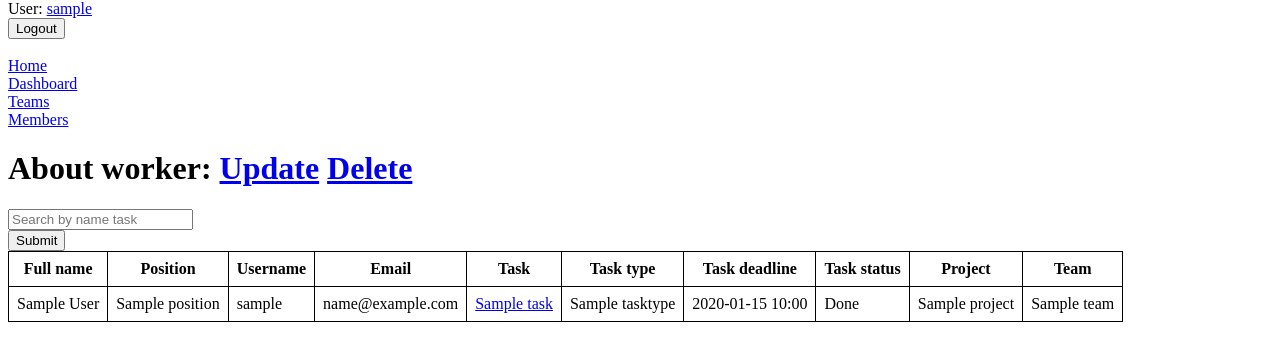
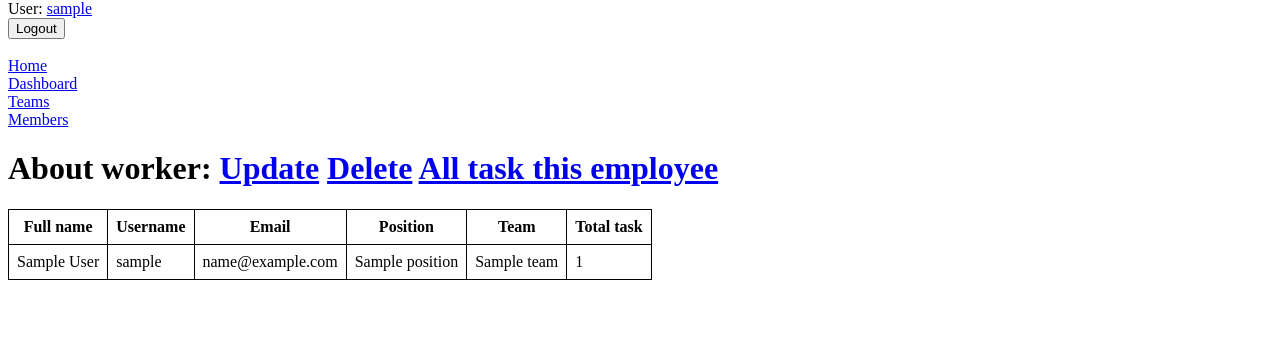
Before and after one commit to msubchak/team-task-manager, a Django app: page /members/1/ in a window 1280 px wide. Shown: the part 80-441 px from the top of the page. Run offline with Django 5.2, Linux system fonts and the light colour scheme; a user stored in the database is signed in; tables that the repository leaves empty hold one stand-in row (values such as "Sample post").

Commit message:
feat: Update worker page logic and layout, add WorkerTaskListView in views

```diff
--- a/static/css/styles.css
+++ b/static/css/styles.css
@@ -5,7 +5,8 @@
 .worker-detail,
 .worker-list,
 .team-list,
-.team-detail {
+.team-detail,
+.worker-tasks {
     border-collapse: collapse;
     border: 1px solid black;
     padding: 8px;
@@ -18,7 +19,8 @@
 .worker-detail td, .worker-detail th,
 .worker-list td, .worker-list th,
 .team-list td, .team-list th,
-.team-detail td, .team-detail th {
+.team-detail td, .team-detail th,
+.worker-tasks td, .worker-tasks th {
     padding: 8px;
     border: 1px solid black;
 }
--- a/tasks/forms.py
+++ b/tasks/forms.py
@@ -2,7 +2,7 @@ from django.contrib.auth import get_user_model
 from django import forms
 from django.contrib.auth.forms import UserCreationForm
 
-from tasks.models import Task, Worker
+from tasks.models import Task, Worker, Team
 
 
 class TaskForm(forms.ModelForm):
--- a/tasks/urls.py
+++ b/tasks/urls.py
@@ -16,6 +16,7 @@ from tasks.views import (
     TeamCreateView,
     TeamUpdateView,
     TeamDeleteView,
+    WorkerTaskListView,
 )
 
 app_name = "tasks"
@@ -37,4 +38,5 @@ urlpatterns = [
     path("members/<int:pk>/update/", WorkerUpdateView.as_view(), name="worker-update"),
     path("members/<int:pk>/delete/", WorkerDeleteView.as_view(), name="worker-delete"),
     path("members/<int:pk>/", WorkerDetailView.as_view(), name="worker-detail"),
+    path("members/<int:pk>/tasks/", WorkerTaskListView.as_view(), name="worker-tasks"),
 ]
--- a/tasks/views.py
+++ b/tasks/views.py
@@ -128,6 +128,16 @@ class WorkerDeleteView(LoginRequiredMixin, generic.DeleteView):
     template_name = "tasks/worker_delete.html"
 
 
+class WorkerTaskListView(LoginRequiredMixin, generic.ListView):
+    model = Task
+    template_name = "tasks/worker_tasks.html"
+    context_object_name = "tasks"
+
+    def get_queryset(self):
+        worker_id = self.kwargs["pk"]
+        return Task.objects.filter(assignees=worker_id).distinct()
+
+
 class TeamListView(LoginRequiredMixin, generic.ListView):
     model = Team
 
--- a/templates/tasks/index.html
+++ b/templates/tasks/index.html
@@ -2,6 +2,7 @@
 {% block content %}
   <h1>Welcome to the Task Manager</h1>
   <h2>Manage your team, assign tasks, and track progress efficiently</h2>
+  {% if tasks %}
   <h3>Latest 5 added tasks</h3>
   <table class="index-table">
     <thead>
@@ -33,4 +34,7 @@
     {% endfor %}
     </tbody>
   </table>
+  {% else %}
+    <h2>No tasks were found</h2>
+  {% endif %}
 {% endblock %}
--- a/templates/tasks/worker_detail.html
+++ b/templates/tasks/worker_detail.html
@@ -4,56 +4,28 @@
     About worker:
     <a href="{% url 'tasks:worker-update' worker.id %}">Update</a>
     <a href="{% url 'tasks:worker-delete' worker.id %}">Delete</a>
+    <a href="{% url 'tasks:worker-tasks' worker.id %}">All task this employee</a>
   </h1>
-  <form method="get" action="">
-    {{ search_form }}
-    <input type="submit">
-  </form>
   <table class="worker-detail">
     <thead>
     <tr>
       <th>Full name</th>
-      <th>Position</th>
       <th>Username</th>
       <th>Email</th>
-      <th>Task</th>
-      <th>Task type</th>
-      <th>Task deadline</th>
-      <th>Task status</th>
-      <th>Project</th>
+      <th>Position</th>
       <th>Team</th>
+      <th>Total task</th>
     </tr>
     </thead>
     <tbody>
-    {% for task in tasks %}
       <tr>
         <td>{{ worker.first_name }} {{ worker.last_name }}</td>
-        <td>{{ worker.position }}</td>
         <td>{{ worker.username }}</td>
         <td>{{ worker.email }}</td>
-        <td>
-          <a href="{% url 'tasks:task-detail' task.id %}">{{ task.name }}</a>
-        </td>
-        <td>{{ task.task_type.name }}</td>
-        <td>{{ task.deadline|date:"Y-m-d H:i" }}</td>
-        <td>{% if task.is_complete %}Done{% else %}In Progress{% endif %}</td>
-        <td>{{ task.project }}</td>
+        <td>{{ worker.position }}</td>
         <td>{{ worker.team.name }}</td>
+        <td>{{ worker.task_set.count }}</td>
       </tr>
-    {% empty %}
-      <tr>
-        <td>{{ worker.first_name }} {{ worker.last_name }}</td>
-        <td>{{ worker.position }}</td>
-        <td>{{ worker.username }}</td>
-        <td>{{ worker.email }}</td>
-        <td>-</td>
-        <td>-</td>
-        <td>-</td>
-        <td>-</td>
-        <td>-</td>
-        <td>-</td>
-      </tr>
-    {% endfor %}
     </tbody>
   </table>
 {% endblock %}
```
Also changed, not shown: templates/tasks/worker_list.html (+3 -4 lines), templates/tasks/worker_tasks.html (added, +42 -0 lines).
